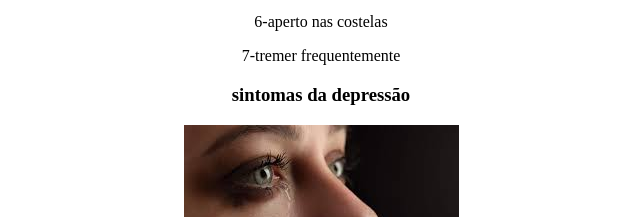
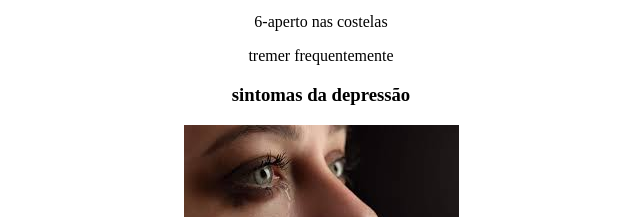
Before and after one commit to schmittleh/exemplo, a plain HTML site: page index.html in a window 1280 px wide. Shown: the part 833-1050 px from the top of the page, 319-959 px from the left. Drawn offline with Linux system fonts and the light colour scheme.

Commit message:
meu primeiro site

```diff
--- a/exemplo.html
+++ b/index.html
@@ -24,7 +24,7 @@
     <p>4-alteração na respiração</p>
     <p>5-dor no peito</p>
     <p>6-aperto nas costelas</p>
-    <p>7-tremer frequentemente</p>
+    <p> tremer frequentemente</p>
 
     <h3>sintomas da depressão</h3>
     <img src="images.jpeg" alt="">
@@ -42,12 +42,16 @@
         <li>não ter muintos amigos </li>
     </ul>
     <ul>
-        <li>raiva com tudo </li>
+        <li>raiva com tudo
+
+        </li>
     </ul>
+
     <!-- <p>1-cortes nos pulsos </p>
     <p>2-tentativas de suicídio</p>
     <p>3-antissocial com os familiares ou com pessoas  </p>
 <p>4-não ter muintos amigos </p>
 <p>5-ra</p> -->
+
 </body>
 </html>
--- a/leticia.css
+++ b/leticia.css
@@ -4,7 +4,7 @@ h1{
 }
 body{
 
-    text-align: center  ;
+    text-align: center;
 
 
 }
```
Also changed, not shown: 1 other file.
